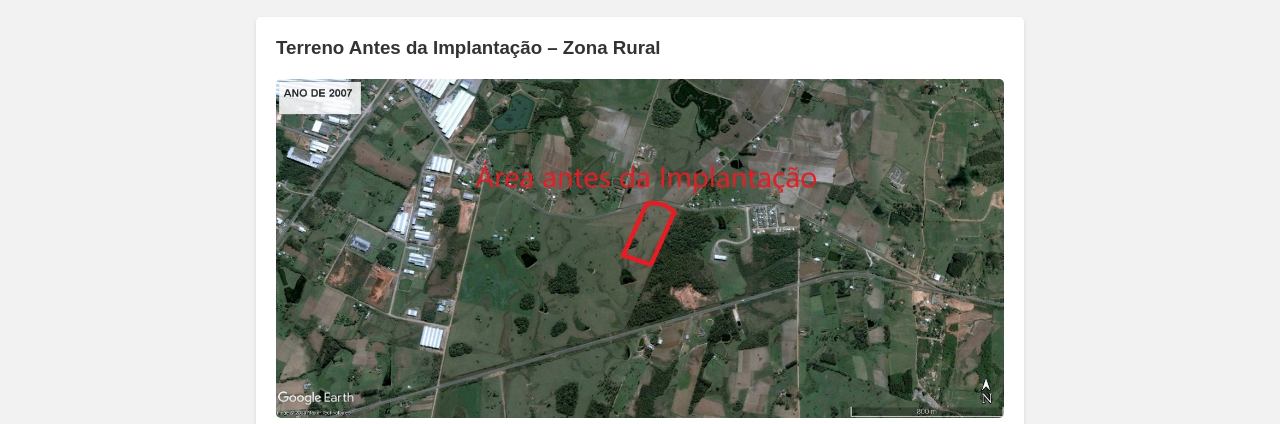
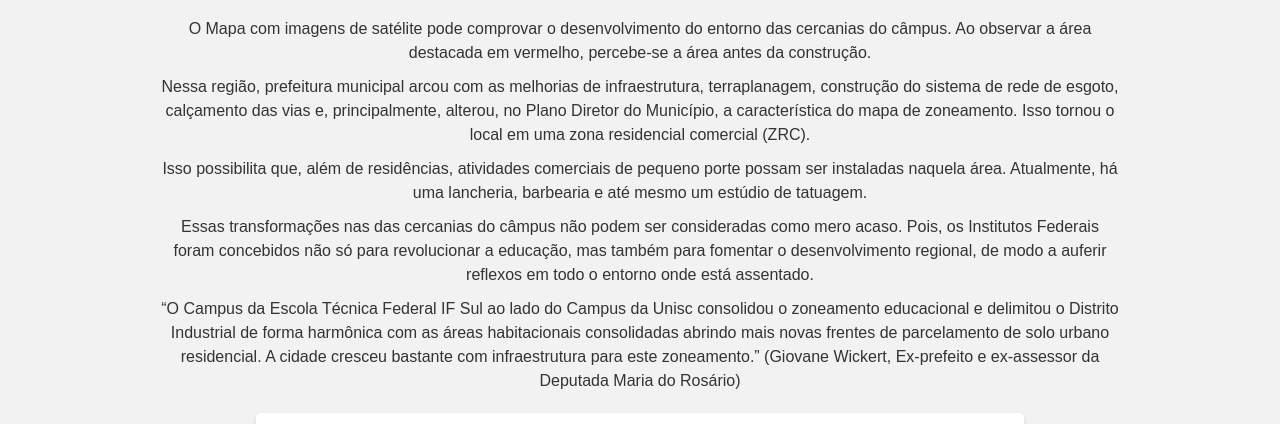
Before and after one commit to mvmvasconcelos/site-memoria-ifsul-venancio, a plain HTML site: page territorio.html in a window 1280 px wide. Shown: the part 371-795 px from the top of the page. Drawn offline with Linux system fonts and the light colour scheme.

Commit message:
Alteração territorio

```diff
--- a/territorio.html
+++ b/territorio.html
@@ -34,7 +34,15 @@
   <main>
     <section class="territorio-header">
       <h1>Transformações no Território</h1>
+      <p>O Mapa com imagens de satélite pode comprovar o desenvolvimento do entorno das cercanias do câmpus. Ao observar a área destacada em vermelho, percebe-se a área antes da construção.</p>
 
+      <p>Nessa região, prefeitura municipal arcou com as melhorias de infraestrutura, terraplanagem, construção do sistema de rede de esgoto, calçamento das vias e, principalmente, alterou, no Plano Diretor do Município, a característica do mapa de zoneamento. Isso tornou o local em uma zona residencial comercial (ZRC).</p>
+
+      <p>Isso possibilita que, além de residências, atividades comerciais de pequeno porte possam ser instaladas naquela área. Atualmente, há uma lancheria, barbearia e até mesmo um estúdio de tatuagem.</p>
+
+      <p>Essas transformações nas das cercanias do câmpus não podem ser consideradas como mero acaso. Pois, os Institutos Federais foram concebidos não só para revolucionar a educação, mas também para fomentar o desenvolvimento regional, de modo a auferir reflexos em todo o entorno onde está assentado.</p>
+
+      <p>“O Campus da Escola Técnica Federal IF Sul ao lado do Campus da Unisc consolidou o zoneamento educacional e delimitou o Distrito Industrial de forma harmônica com as áreas habitacionais consolidadas abrindo mais novas frentes de parcelamento de solo urbano residencial. A cidade cresceu bastante com infraestrutura para este zoneamento.” (Giovane Wickert, Ex-prefeito e ex-assessor da Deputada Maria do Rosário)</p>
     </section>
     <section class="territorio" id="territorio">
       <!-- Timeline entries will be populated here -->
```
